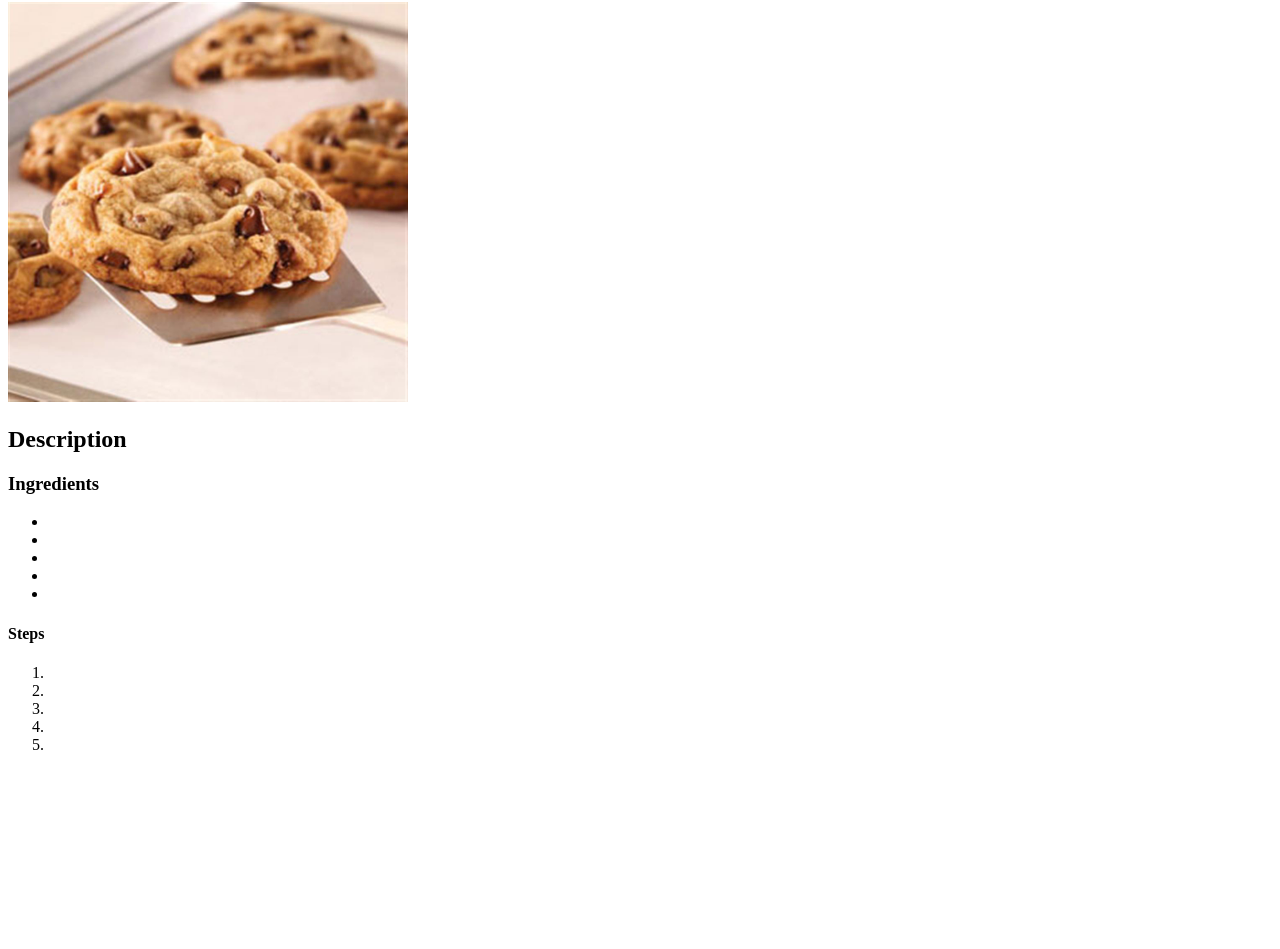
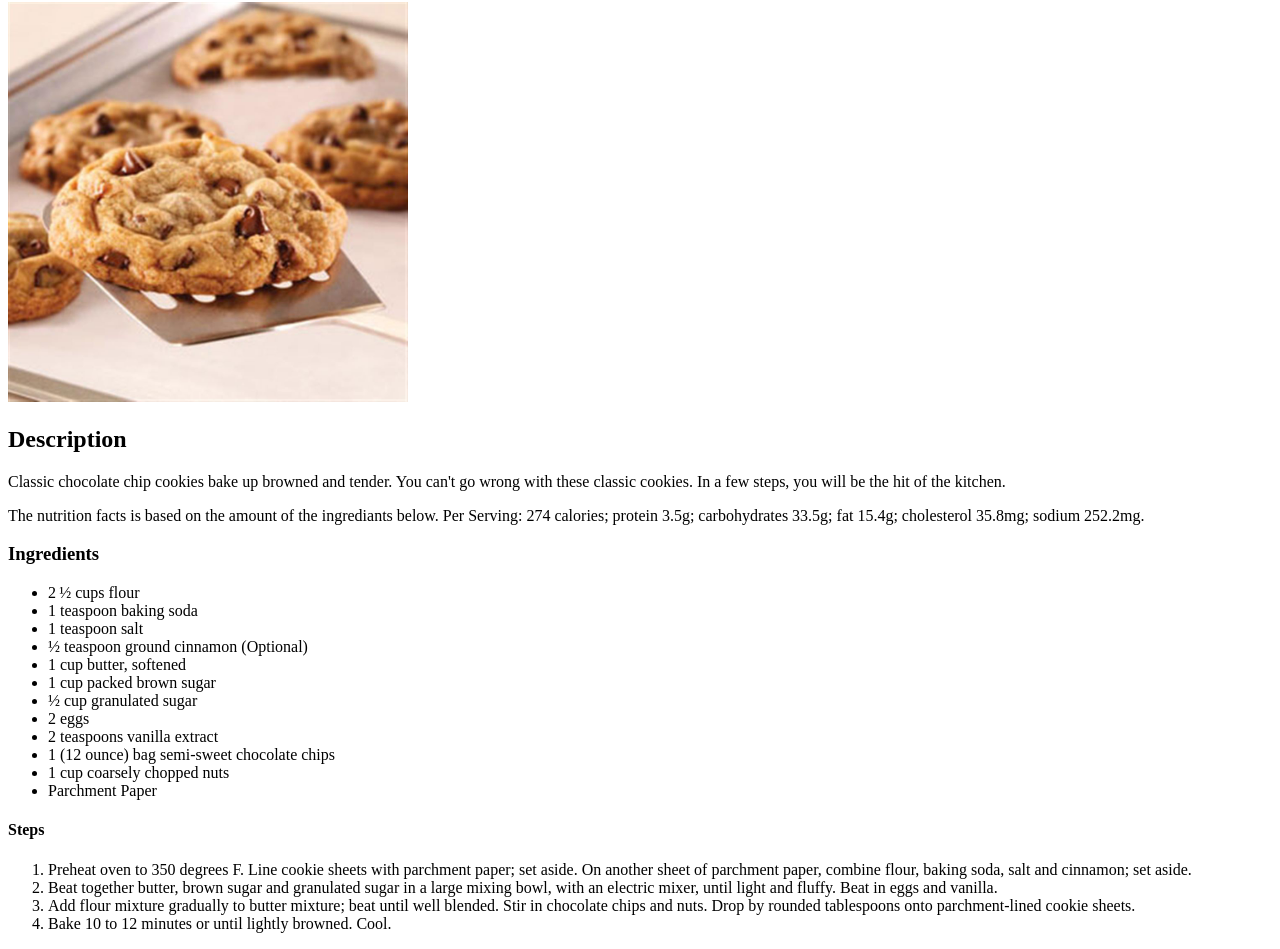
Before and after one commit to Maria-G-Garcia/odin-recipes, a plain HTML site: page recipes/cookies.html in a window 1280 px wide. Shown: the part 78-1027 px from the top of the page. Before the commit the page ends 848 px from the top, so only its background shows below. Drawn offline with Linux system fonts and the light colour scheme.

Commit message:
Added text to description, ingredients, and steps sections for all three recipe htmls

```diff
--- a/recipes/cookies.html
+++ b/recipes/cookies.html
@@ -10,22 +10,29 @@
     <h1>Tiffany's Chocolate Chip Cookies</h1>
     <img src="../images/cookies.jpg" alt="Chocolate Chip Cookies" width="400">
     <h2>Description</h2>
-    <p></p>
+    <p>Classic chocolate chip cookies bake up browned and tender. You can't go wrong with these classic cookies. In a few steps, you will be the hit of the kitchen.</p>
+    <p>The nutrition facts is based on the amount of the ingrediants below. Per Serving: 274 calories; protein 3.5g; carbohydrates 33.5g; fat 15.4g; cholesterol 35.8mg; sodium 252.2mg.</p>
     <h3>Ingredients</h3>
     <ul>
-        <li></li>
-        <li></li>
-        <li></li>
-        <li></li>
-        <li></li>
+        <li>2 ½ cups flour</li>
+        <li>1 teaspoon baking soda</li>
+        <li>1 teaspoon salt</li>
+        <li>½ teaspoon ground cinnamon (Optional)</li>
+        <li>1 cup butter, softened</li>
+        <li>1 cup packed brown sugar</li>
+        <li>½ cup granulated sugar</li>
+        <li>2 eggs</li>
+        <li>2 teaspoons vanilla extract</li>
+        <li>1 (12 ounce) bag semi-sweet chocolate chips</li>
+        <li>1 cup coarsely chopped nuts</li>
+        <li>Parchment Paper</li>
     </ul>
     <h4>Steps</h4>
     <ol>
-        <li></li>
-        <li></li>
-        <li></li>
-        <li></li>
-        <li></li>
+        <li>Preheat oven to 350 degrees F. Line cookie sheets with parchment paper; set aside. On another sheet of parchment paper, combine flour, baking soda, salt and cinnamon; set aside.</li>
+        <li>Beat together butter, brown sugar and granulated sugar in a large mixing bowl, with an electric mixer, until light and fluffy. Beat in eggs and vanilla.</li>
+        <li>Add flour mixture gradually to butter mixture; beat until well blended. Stir in chocolate chips and nuts. Drop by rounded tablespoons onto parchment-lined cookie sheets.</li>
+        <li>Bake 10 to 12 minutes or until lightly browned. Cool.</li>
     </ol>
 </body>
 </html>
```
Also changed, not shown: recipes/bulgogi.html (+15 -12 lines), recipes/salad.html (+14 -11 lines).
